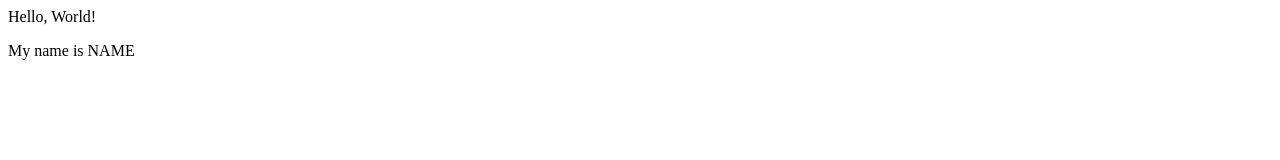
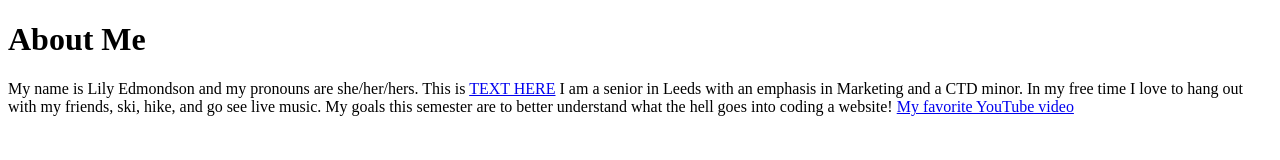
Before and after one commit to lilyeedmondson/lilyeedmondson.github.io, a plain HTML site: page assignment1.html in a window 1280 px wide. Drawn offline with Linux system fonts and the light colour scheme.

Commit message:
Update assignment1.html

```diff
--- a/assignment1.html
+++ b/assignment1.html
@@ -1,7 +1,12 @@
+<!DOCTYPE html>
 <html>
-    <head></head>
+    <head>
+        <title> About Me </title>
+    </head>
     <body>
-        <p>Hello, World!</p>
-        <p>My name is NAME</p> <!-- Change NAME to your name! -->
+        <h1 style="font-family:verdana;">
+        <h1> About Me </h1>
+            <p style="font-family:courier;">
+       <p> My name is Lily Edmondson and my pronouns are she/her/hers. This is <a href="img/me.jpeg">TEXT HERE</a>  I am a senior in Leeds with an emphasis in Marketing and a CTD minor. In my free time I love to hang out with my friends, ski, hike, and go see live music. My goals this semester are to better understand what the hell goes into coding a website! <a href="https://www.youtube.com/shorts/kC0Ezw04KDs">My favorite YouTube video</a> </p>
     </body>
-</html>
+    </html>
```
